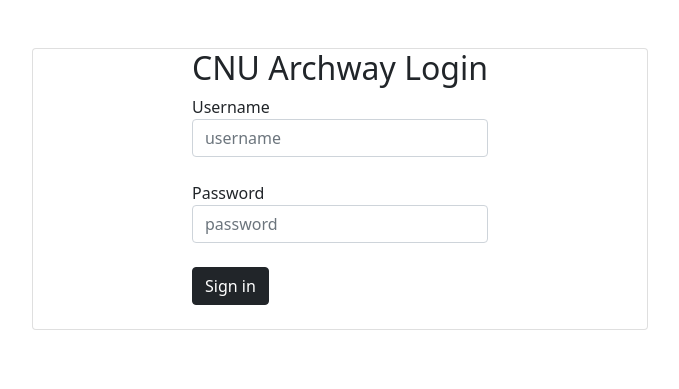
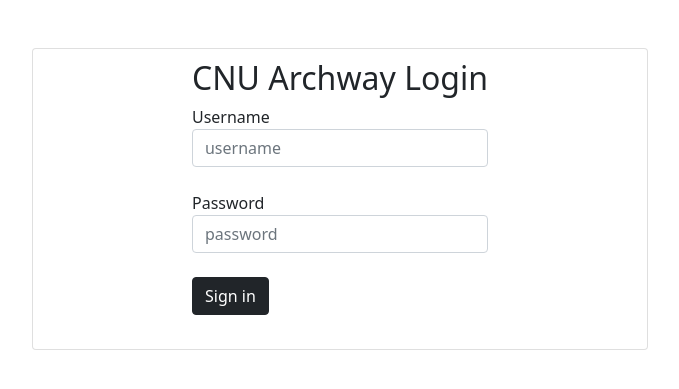
Before and after one commit to abbyscontreras/CPSC-351, a PHP site: page /logintest.php in a window 1280 px wide. Shown: the top 389 px of the page, without its empty margins (300-979 px from the left). Run offline with PHP 8.4, Linux system fonts and the light colour scheme.

Commit message:
logintest.php

```diff
--- a/logintest.php
+++ b/logintest.php
@@ -23,7 +23,7 @@
 <body>
 <section class="vh-100">
     <div class="container py-5 h-100" style="width:50%;">
-            <div class="card" style="align-content: center; align-items: center;">
+            <div class="card" style="align-content: center; align-items: center;;padding:10px;">
             <div class="content">
 
                 <h2 class="title">CNU Archway Login</h2>
@@ -40,7 +40,7 @@
                             <input type="text" name="password" placeholder="password" class="form-control" required>
                         </div>
                     </div>
-                        <button type="button" class="btn btn-dark btn-block mb-4">Sign in</button>
+                        <button type="button" class="btn btn-dark btn-submit btn-block mb-4">Sign in</button>
 
 
                 </form>
```
Also changed, not shown: index.php (+4 -4 lines).
